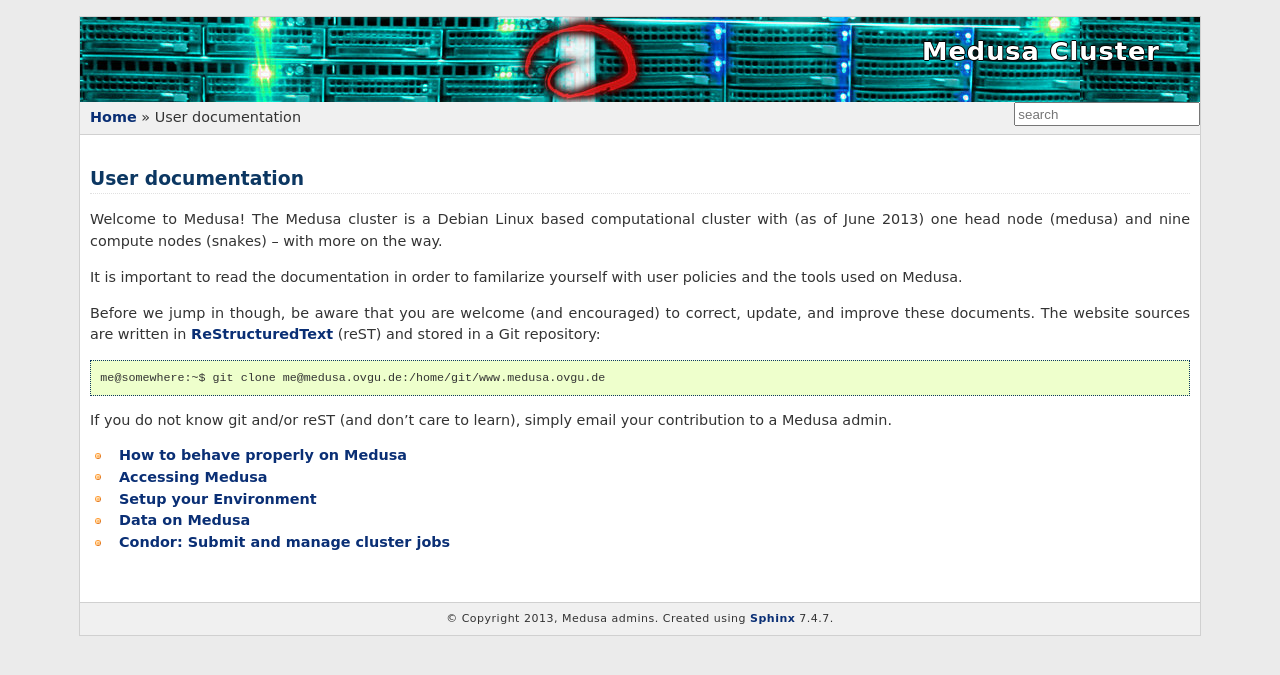
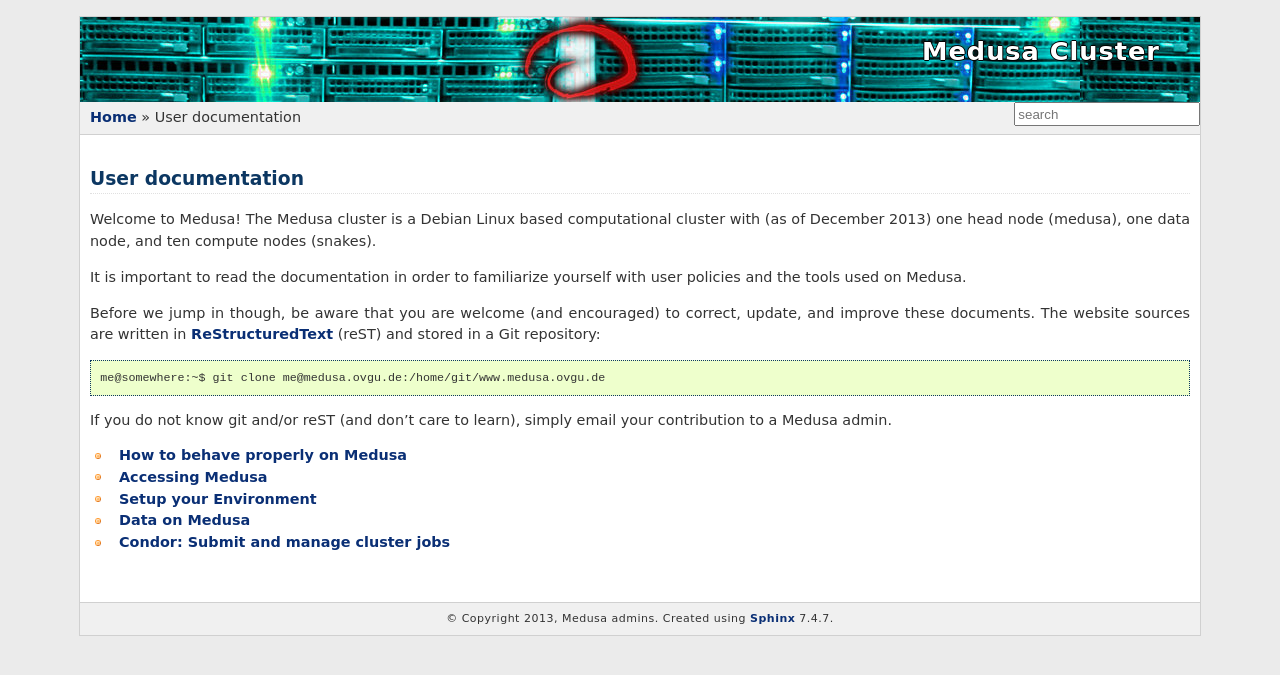
Before and after one commit to psychoinformatics-de/ipsy-docs, a Sphinx documentation site: the page built from source/userdoc/index.rst, in a window 1280 px wide. Shown: the top 675 px of the page. Built offline with Sphinx 7.4.7, drawn with Linux system fonts in a browser that asks for light colours; formulas are drawn with MathJax 3.

Commit message:
Update userdoc with new hardware

```diff
--- a/source/userdoc/index.rst
+++ b/source/userdoc/index.rst
@@ -6,11 +6,11 @@
 ******************
 User documentation
 ******************
-Welcome to Medusa! The Medusa cluster is a Debian Linux based computational cluster
-with (as of June 2013) one head node (medusa) and nine compute nodes (snakes)
--- with more on the way.
+Welcome to Medusa! The Medusa cluster is a Debian Linux based computational
+cluster with (as of December 2013) one head node (medusa), one data node, and
+ten compute nodes (snakes).
 
-It is important to read the documentation in order to familarize yourself with
+It is important to read the documentation in order to familiarize yourself with
 user policies and the tools used on Medusa.
 
 Before we jump in though, be aware that you are welcome (and encouraged) to correct,
```
